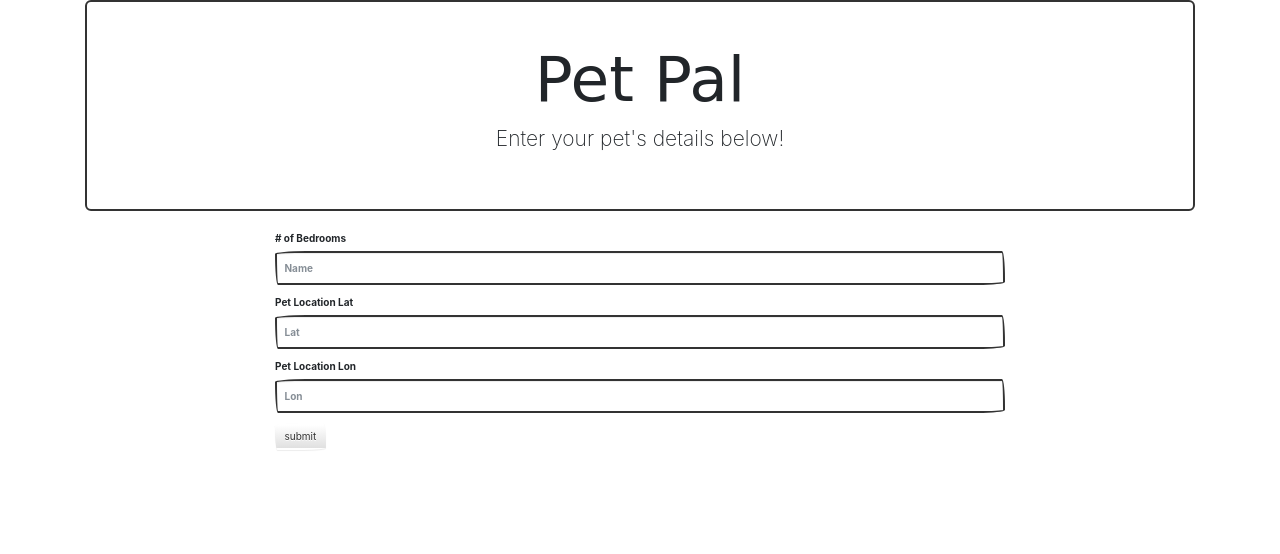
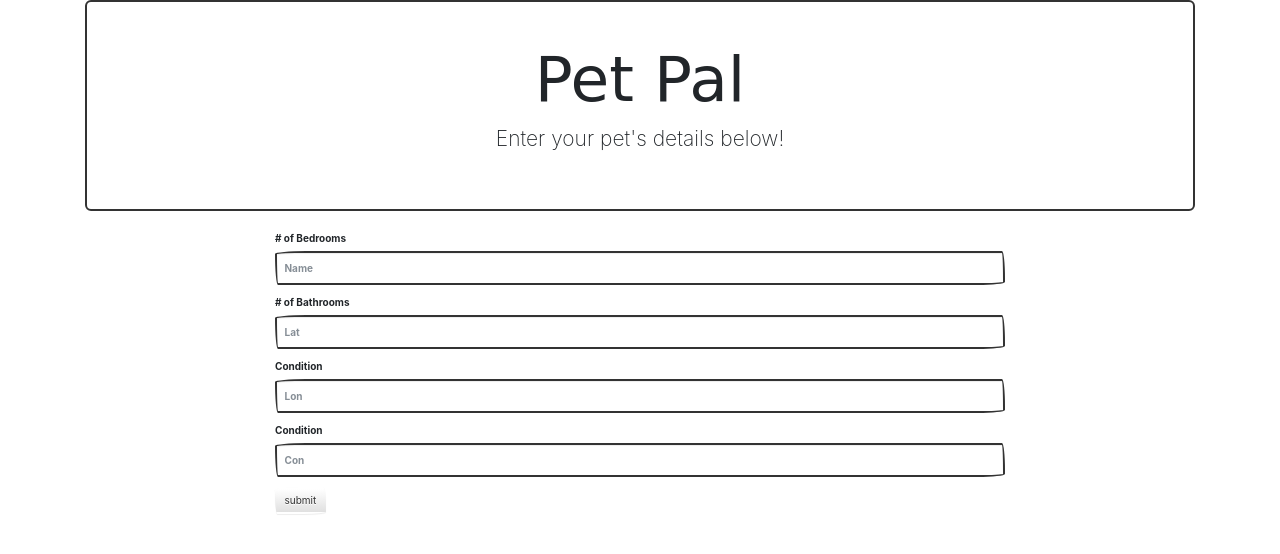
Before and after one commit to Fleming/project3group03heroku, a Flask app: page /send in a window 1280 px wide. Shown: the top 554 px of the page. Run offline with Flask 2, Linux system fonts and the light colour scheme; some libraries are stand-ins or nearby versions; some web fonts are replaced.

Commit message:
Update form.html

```diff
--- a/templates/form.html
+++ b/templates/form.html
@@ -36,12 +36,16 @@
                             <input type="text" class="form-control" id="inputName" name="petName" placeholder="Name">
                         </div>
                         <div class="form-group">
-                            <label for="inputLat">Pet Location Lat</label>
+                            <label for="inputLat"># of Bathrooms</label>
                             <input type="text" class="form-control" id="inputLat" name="petLat" placeholder="Lat">
                         </div>
                         <div class="form-group">
-                            <label for="inputLon">Pet Location Lon</label>
+                            <label for="inputLon">Condition</label>
                             <input type="text" class="form-control" id="inputLon" name="petLon" placeholder="Lon">
+                        </div>
+                        <div class="form-group">
+                            <label for="inputLon">Condition</label>
+                            <input type="text" class="form-control" id="inputCondition" name="houseCondition" placeholder="Con">
                         </div>
                         <input type="submit" value="submit" class="btn btn-default">
                     </form>
```
